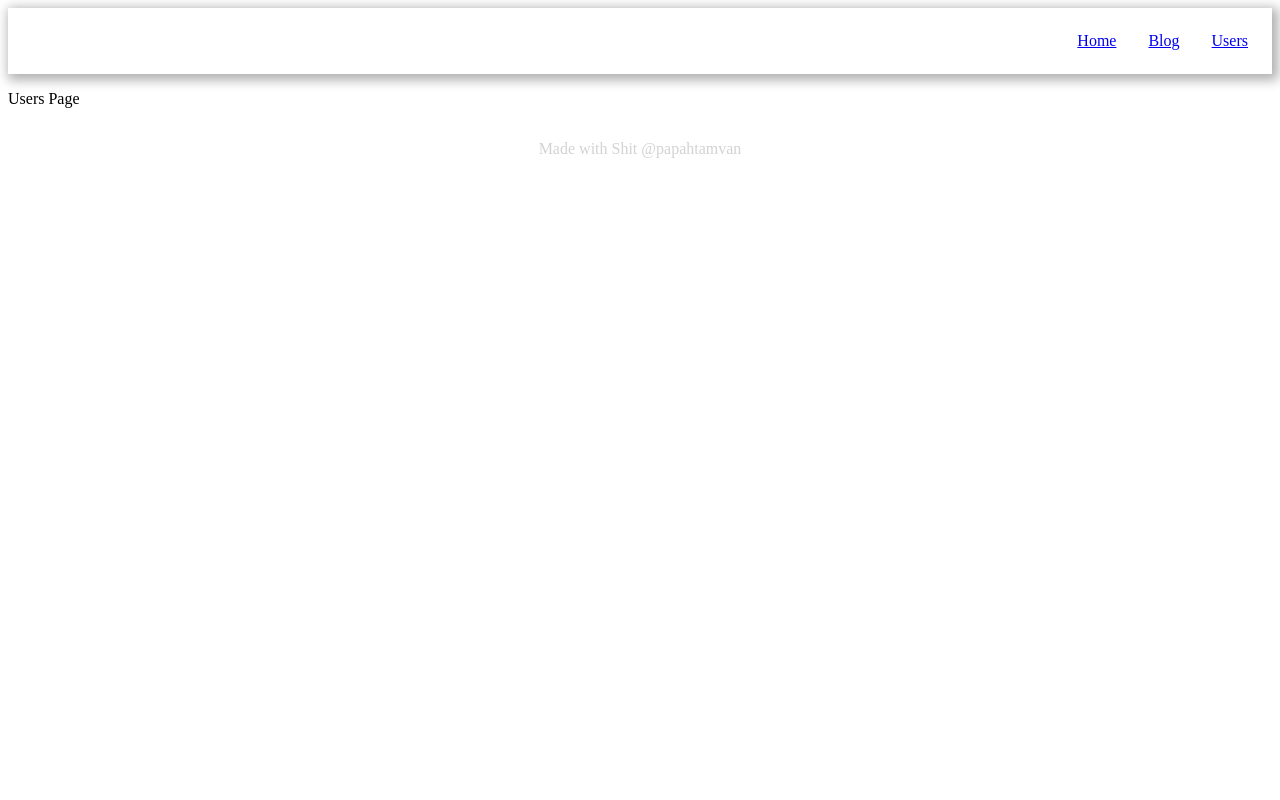
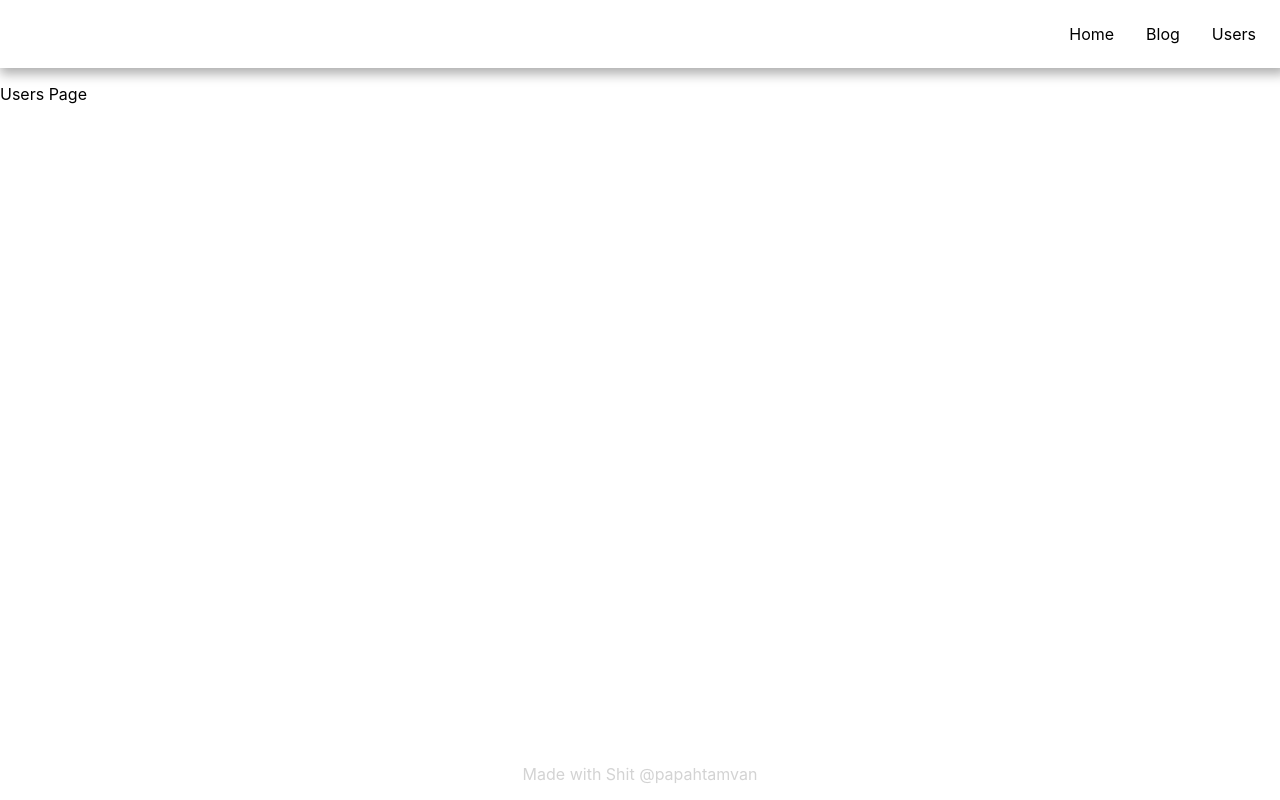
Before and after one commit to adilpermatasidik/LatihanVoucerBWA, a Next.js app: page /users in a window 1280 px wide. Built offline with nearby package versions, Linux system fonts and the light colour scheme.

Commit message:
Create _app.tsx

```diff
--- /dev/null
+++ b/pages/_app.tsx
@@ -0,0 +1,8 @@
+import '../styles/globals.css'
+import type { AppProps } from 'next/app'
+
+function MyApp({ Component, pageProps }: AppProps) {
+  return <Component {...pageProps} />
+}
+
+export default MyApp
```
